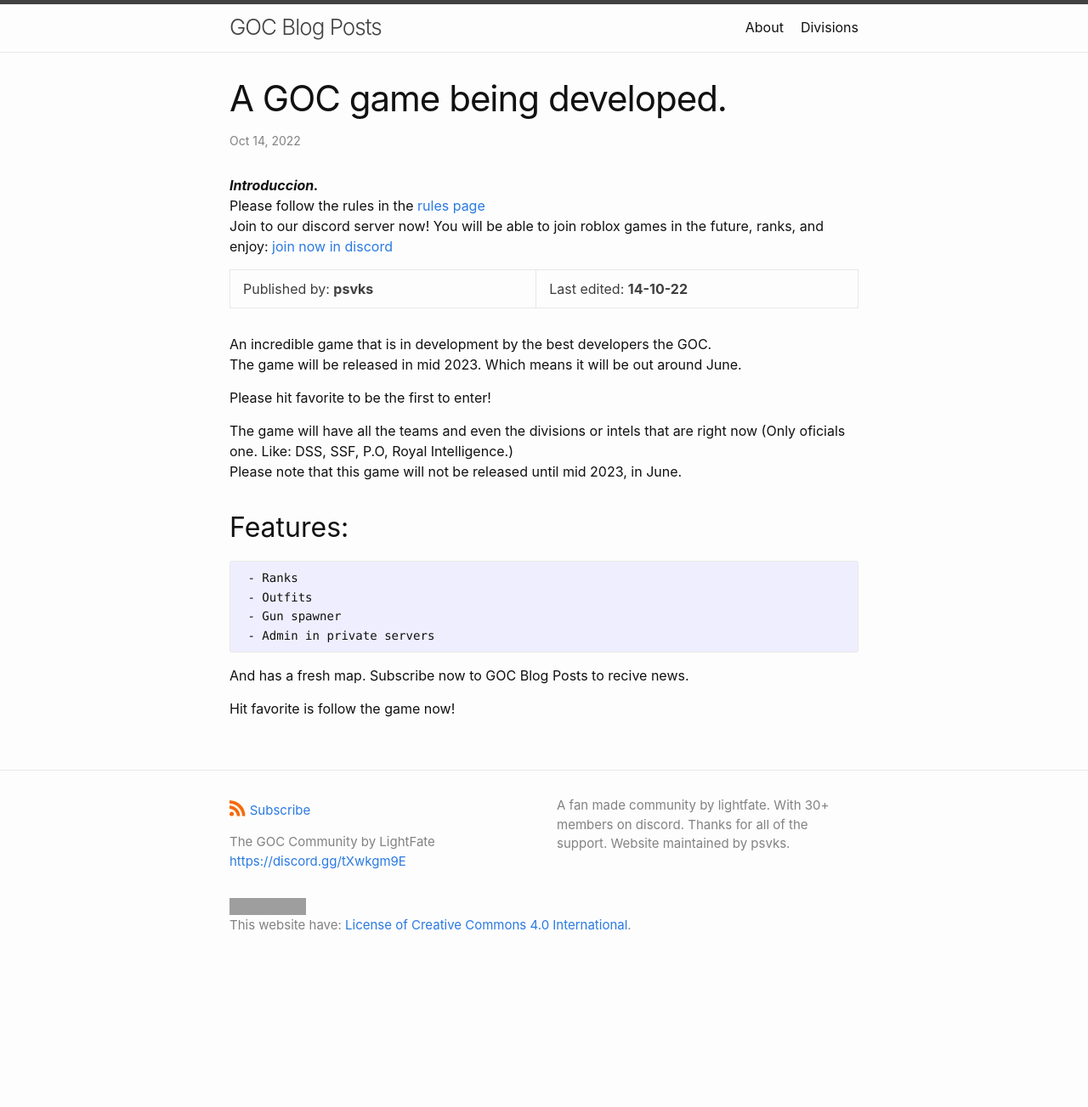
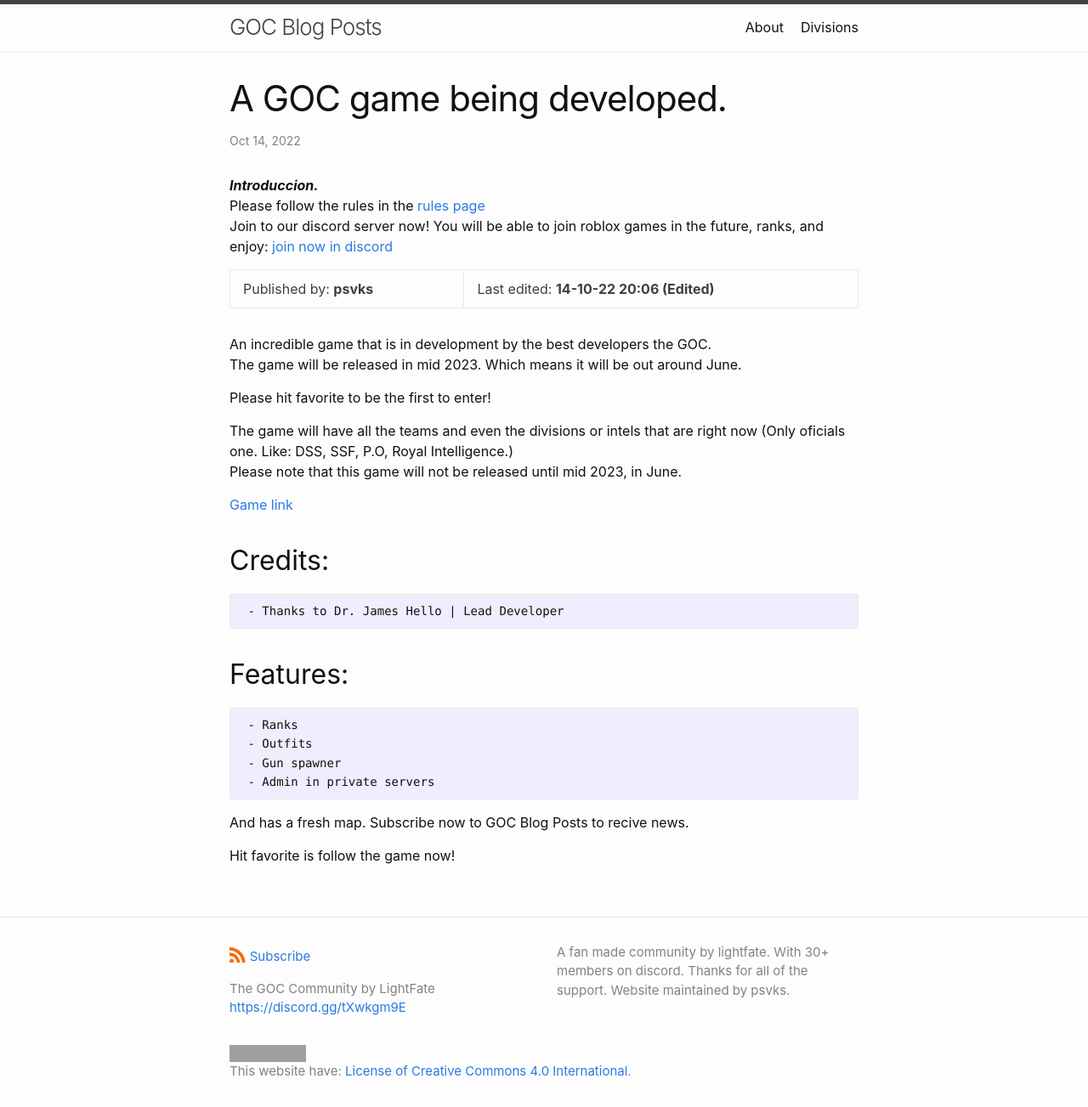
Before and after one commit to gocservice/goc, a Jekyll site: the page built from _posts/2022-10-14-new game.md, in a window 1280 px wide. Shown: the whole page at 85% size. Built offline with Jekyll 4.4.1, drawn with Linux system fonts in a browser that asks for light colours; before the commit the page ends 1130 px from its top, so only the background shows below that; grey boxes are pictures that could not be loaded.

Commit message:
Update 2022-10-14-new game.md

````diff
--- a/_posts/2022-10-14-new game.md
+++ b/_posts/2022-10-14-new game.md
@@ -7,7 +7,7 @@ categories: misc
 Please follow the rules in the [rules page](https://gocservice.github.io/goc/misc/2022/10/14/rules.html)
 Join to our discord server now! You will be able to join roblox games in the future, ranks, and enjoy: [join now in discord](https://gocservice.github.io/goc/redirects/discord.html)
 
-Published by: **psvks** | Last edited: **14-10-22**
+Published by: **psvks** | Last edited: **14-10-22 20:06 (Edited)**
 
 An incredible game that is in development by the best developers the GOC.
 The game will be released in mid 2023. Which means it will be out around June.
@@ -16,6 +16,14 @@ Please hit favorite to be the first to enter!
 
 The game will have all the teams and even the divisions or intels that are right now (Only oficials one. Like: DSS, SSF, P.O, Royal Intelligence.)
 Please note that this game will not be released until mid 2023, in June.
+
+[Game link](https://www.roblox.com/games/10438206687/GOC-Facilety-087)
+
+## Credits:
+
+```
+ - Thanks to Dr. James Hello | Lead Developer
+```
 
 ## Features:
 
````
